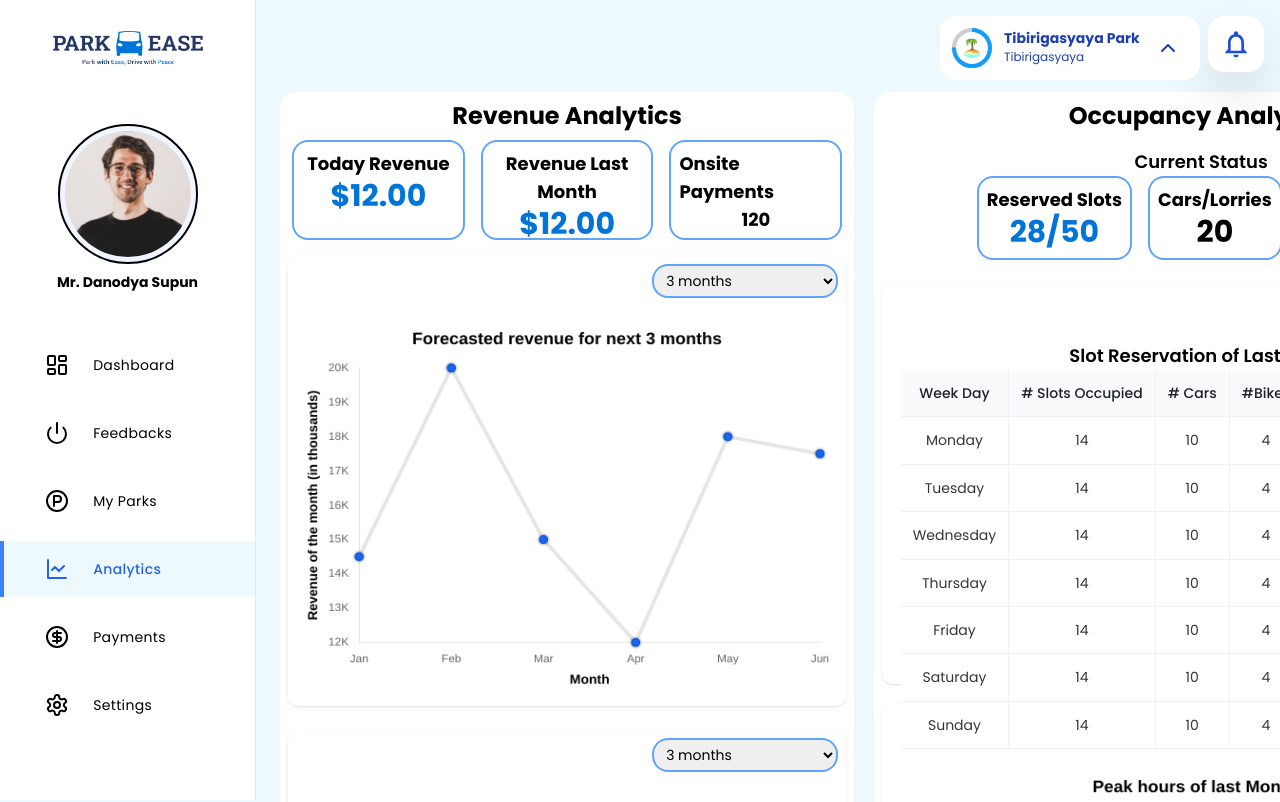
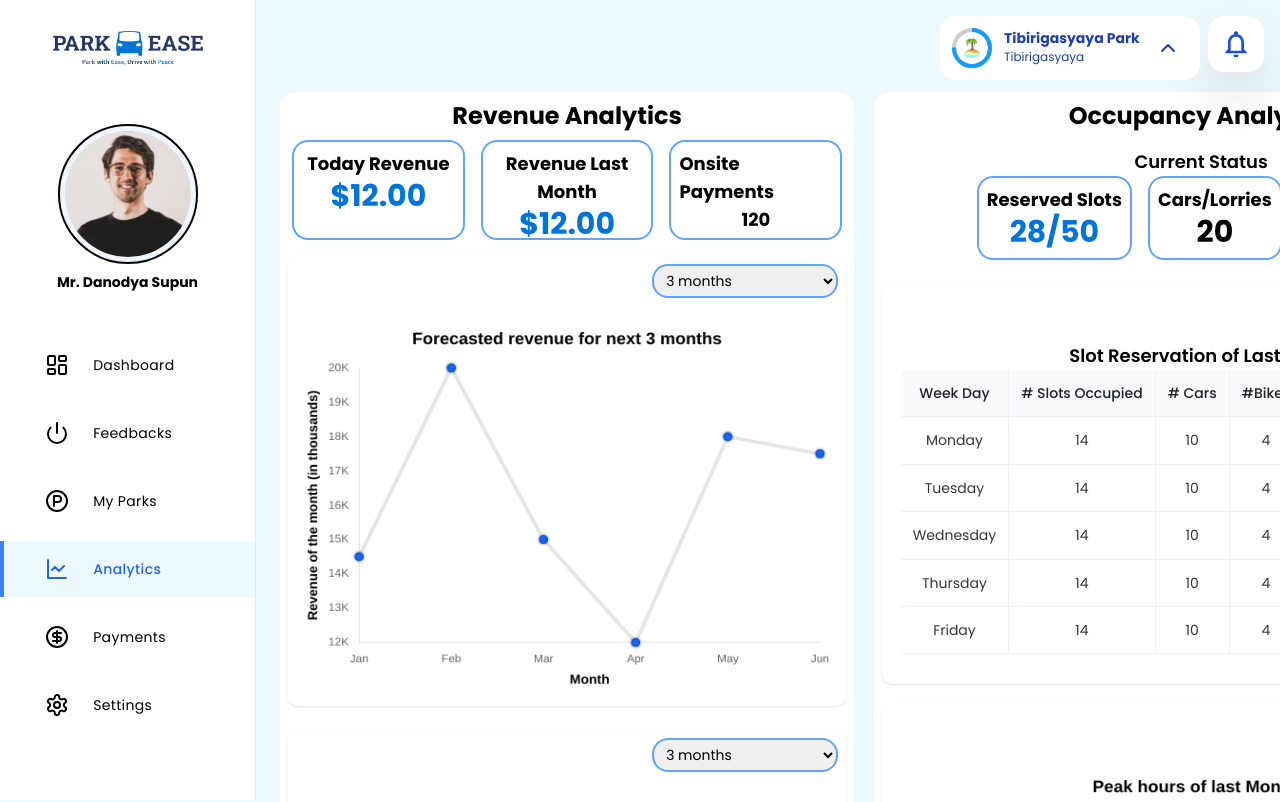
Before and after one commit to TeamVoidPro/web-client, a Vue app: page /park-owner/analytics in a window 1280 px wide. Shown: the top 802 px of the page. Built offline with nearby package versions, Linux system fonts and the light colour scheme.

Commit message:
mini modification done

```diff
--- a/src/pages/parkOwner/OwnerAnalytics.vue
+++ b/src/pages/parkOwner/OwnerAnalytics.vue
@@ -431,18 +431,6 @@ const dropdownOptions3= ref([
               <td>10</td>
               <td>4</td>
             </tr>
-            <tr class="text-center">
-              <td>Saturday</td>
-              <td>14</td>
-              <td>10</td>
-              <td>4</td>
-            </tr>
-            <tr class="text-center">
-              <td>Sunday</td>
-              <td>14</td>
-              <td>10</td>
-              <td>4</td>
-            </tr>
             </tbody>
           </n-table>
           </div>
```
Also changed, not shown: src/assets/images/parking.svg (deleted), 1 other file (tests, documents, lock files or other folders).
